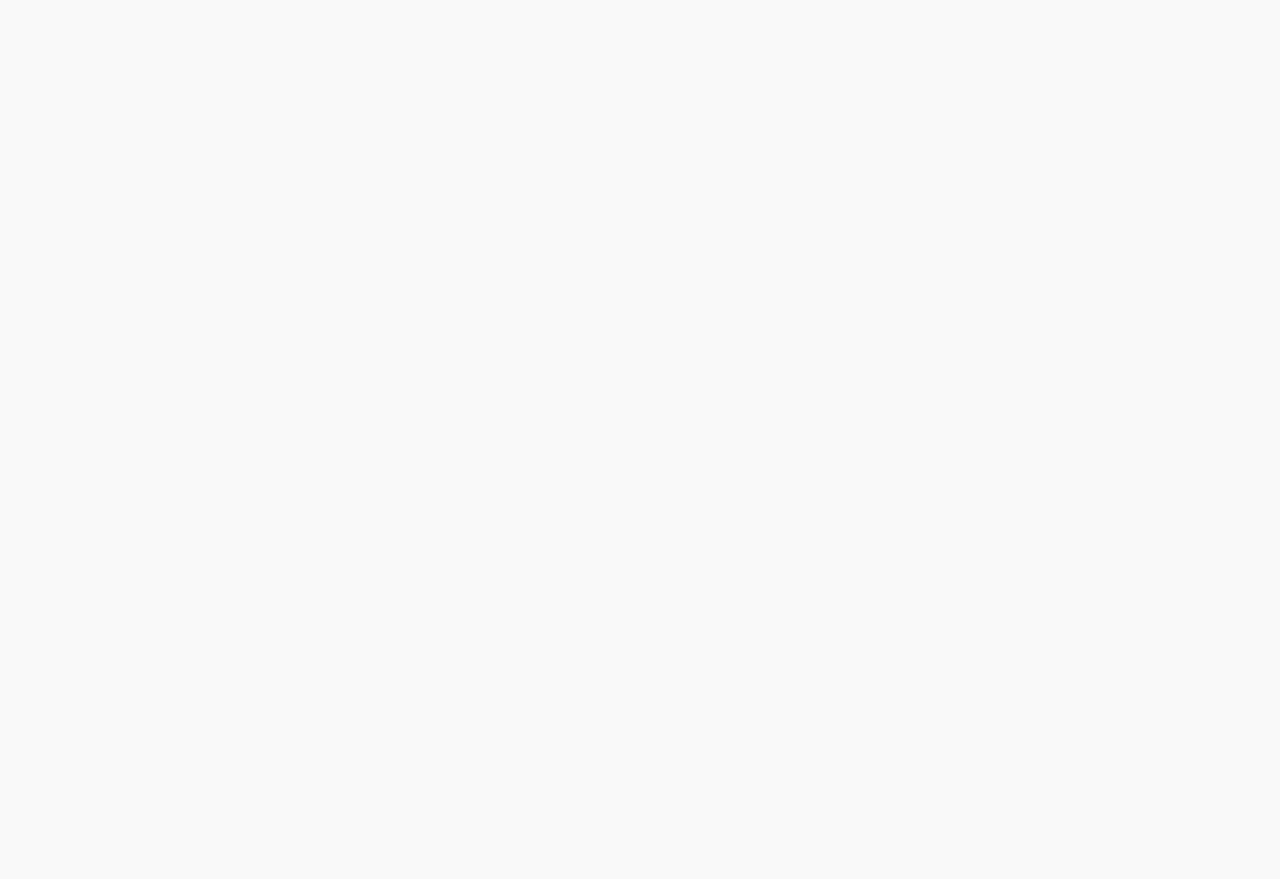
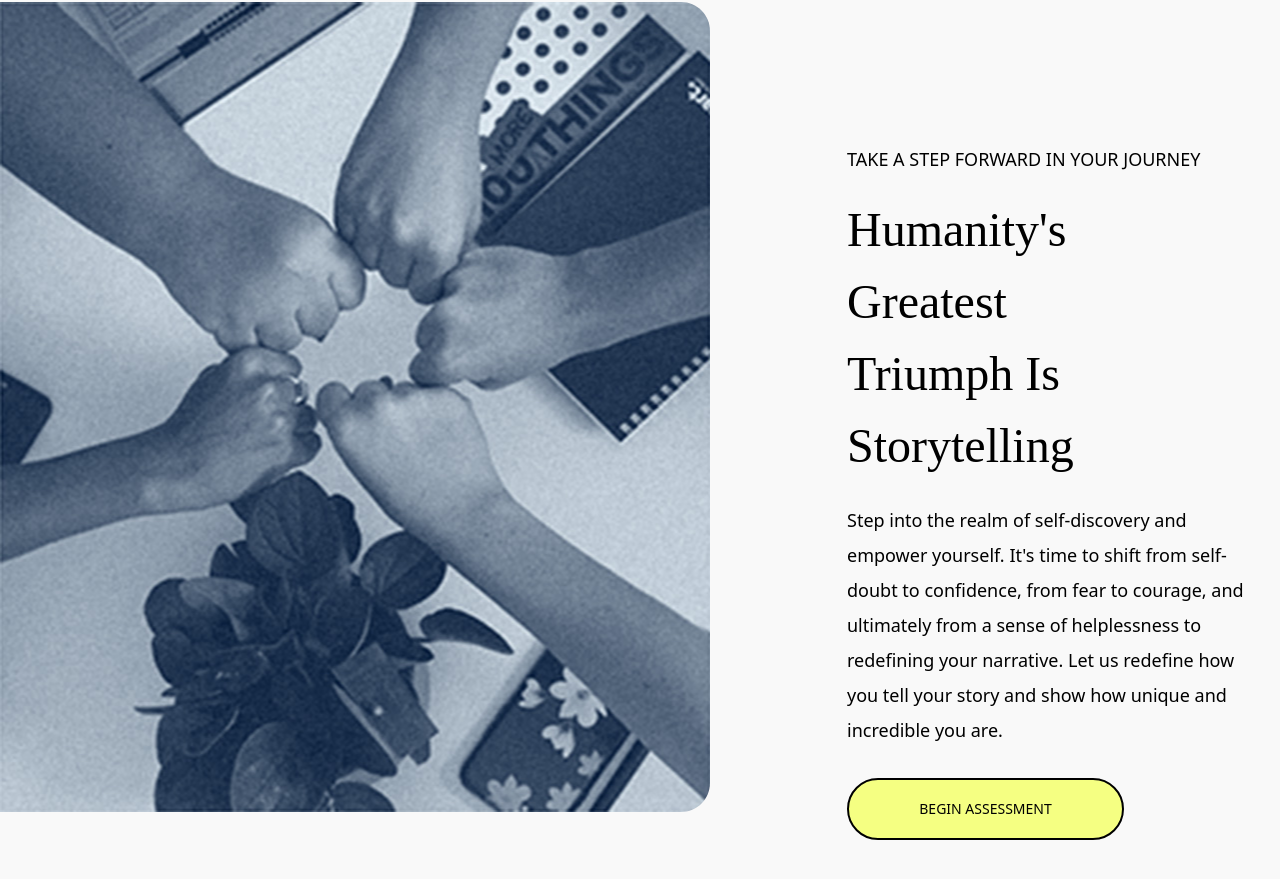
Before and after one commit to cherryontech/JourneyWise, a React (Vite) app in the folder journeywise-app/: page / in a window 1280 px wide. Shown: the part 3064-3943 px from the top of the page. Before the commit the page ends 2938 px from the top, so only its background shows below. Built offline with nearby package versions, Linux system fonts and the light colour scheme.

Commit message:
set layout for storytelling section

```diff
--- a/journeywise-app/src/components/homepage/Storytelling.jsx
+++ b/journeywise-app/src/components/homepage/Storytelling.jsx
@@ -1,8 +1,17 @@
 import React from 'react'
+import Buttons from '../Buttons/Buttons'
 
 const Storytelling = () => {
   return (
-    <></>
+    <div id="storytelling" className="flex flex-row mt-[100px] mb-[113px]">
+      <img src="/Rectangle 181.svg" />
+      <section className="ml-[137px]">
+        <p className="text-[18px] mt-[172px] not-italic">TAKE A STEP FORWARD IN YOUR JOURNEY</p>
+        <h3 className="text-[48px] mt-[21px] mr-[180px] not-italic font-normal leading-normal" >Humanity's Greatest Triumph Is Storytelling</h3>
+        <p className="mt-[21px] mr-[32px] text-[18px] not-italic font-normal leading-[35px]">Step into the realm of self-discovery and empower yourself. It's time to shift from self-doubt to confidence, from fear to courage, and ultimately from a sense of helplessness to redefining your narrative. Let us redefine how you tell your story and show how unique and incredible you are. </p>
+        <Buttons rounded primary className="w-[277px] h=[45px] text-[14px] px-[60px] py-[13px] mt-[30px]" >BEGIN ASSESSMENT</Buttons>
+      </section>
+    </div>
   )
 }
 
```
Also changed, not shown: journeywise-app/public/Rectangle 181.svg (renamed from journeywise-app/src/assets/homepage/Rectangle 181.svg).
